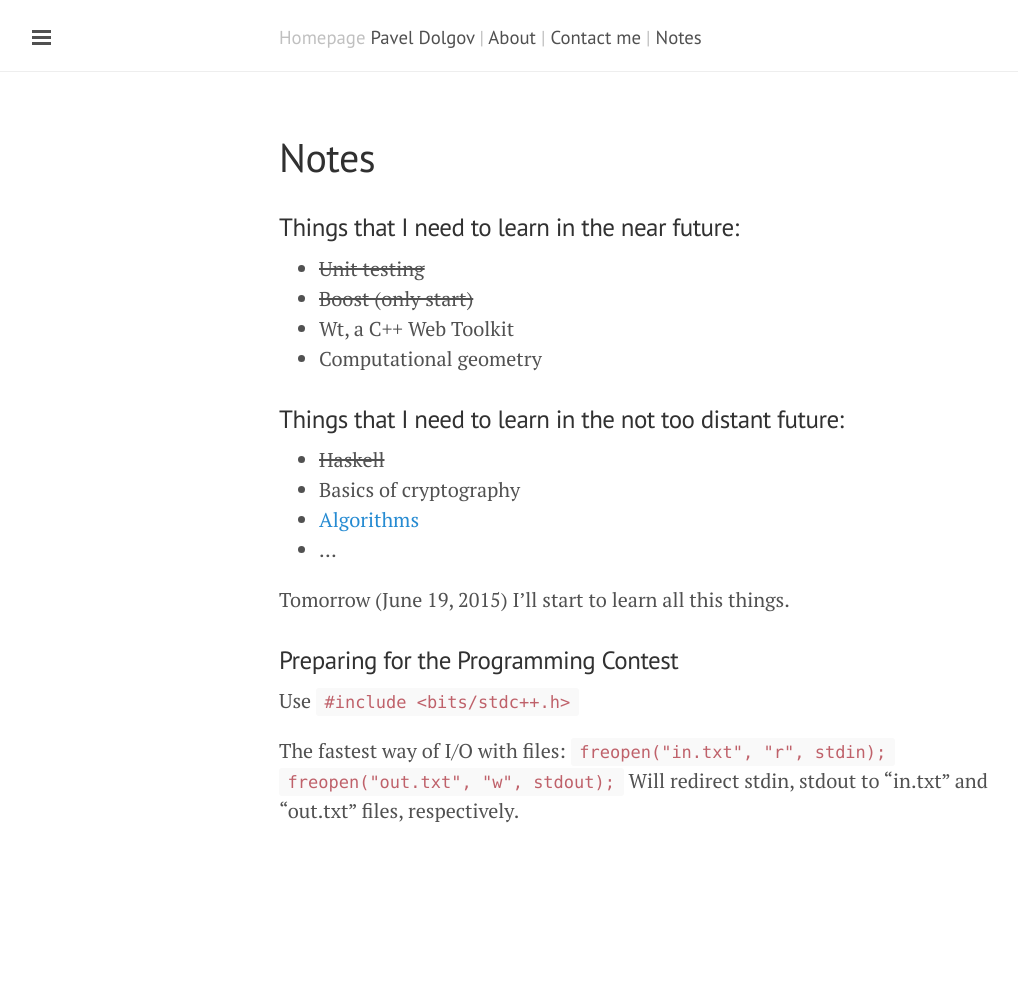
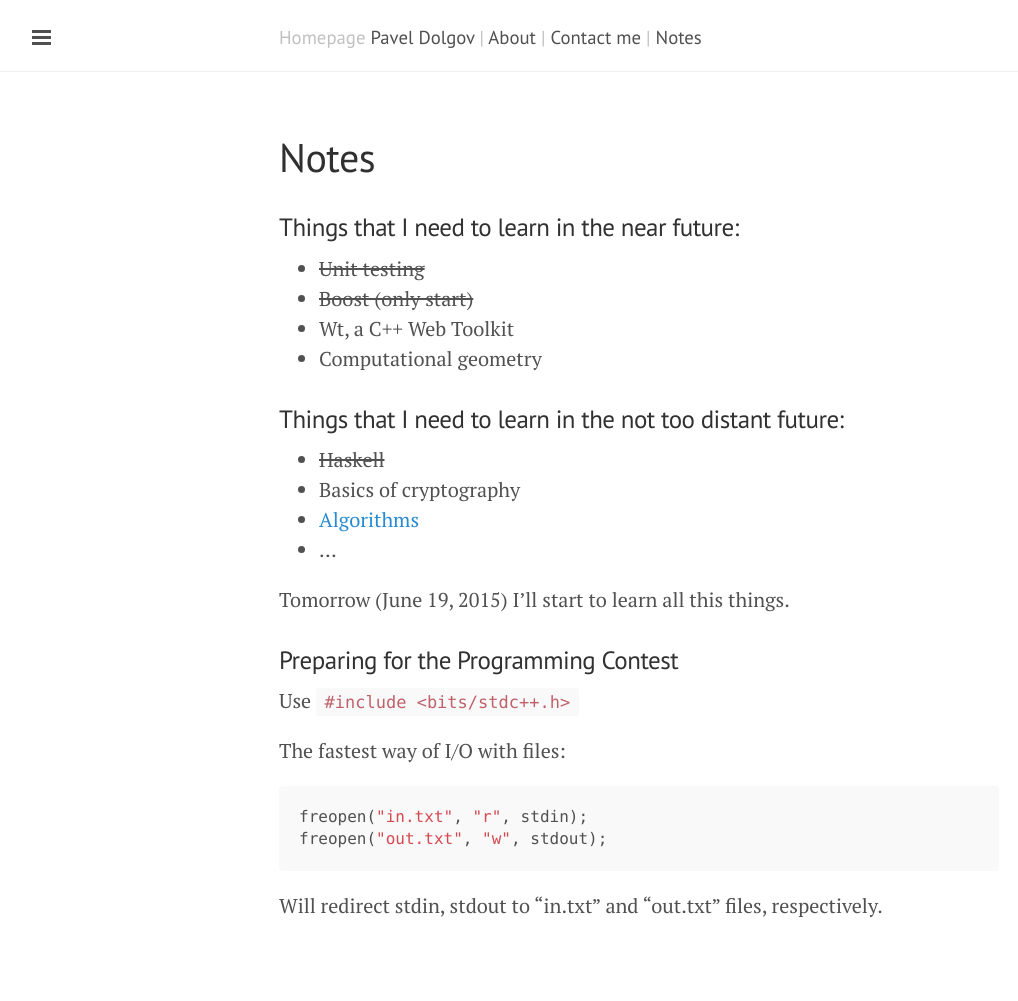
Before and after one commit to zer0main/zer0main.github.io, a Jekyll site: the page built from notes.md, in a window 1280 px wide. Shown: the whole page, without its empty margins (1-1019 px from the left). Built offline with Jekyll 4.4.1, drawn with Linux system fonts in a browser that asks for light colours; Markdown is read by kramdown in place of the engine named in the settings; before the commit the page ends 906 px from its top, so only the background shows below that.

Commit message:
Notes: fix layout

````diff
--- a/notes.md
+++ b/notes.md
@@ -24,8 +24,12 @@ Tomorrow (June 19, 2015) I'll start to learn all this things.
 Use `#include <bits/stdc++.h>`
 
 The fastest way of I/O with files:
-`freopen("in.txt", "r", stdin);`
-`freopen("out.txt", "w", stdout);`
+
+```c
+freopen("in.txt", "r", stdin);
+freopen("out.txt", "w", stdout);
+```
+
 Will redirect stdin, stdout to "in.txt" and "out.txt" files, respectively.
 
 [algo]: http://e-maxx.ru/algo
````
